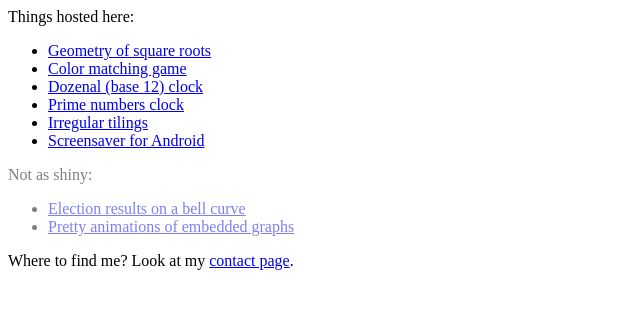
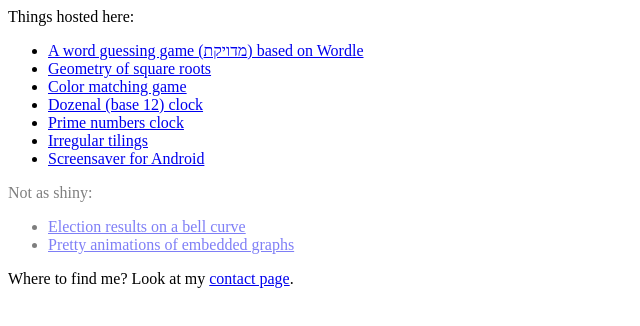
Before and after one commit to amirlb/amirlb.github.io, a plain HTML site: page index.html in a window 1280 px wide. Shown: the whole page, without its empty margins (0-640 px from the left). Drawn offline with Linux system fonts and the light colour scheme.

Commit message:
Update index.html

```diff
--- a/index.html
+++ b/index.html
@@ -6,6 +6,7 @@
     <body>
         Things hosted here:
         <ul>
+            <li><a href="meduyeket">A word guessing game (מדויקת) based on Wordle</a></li>
             <li><a href="geometric-square-root">Geometry of square roots</a></li>
             <li><a href="hue-more">Color matching game</a></li>
             <li><a href="dozenal">Dozenal (base 12) clock</a></li>
```
